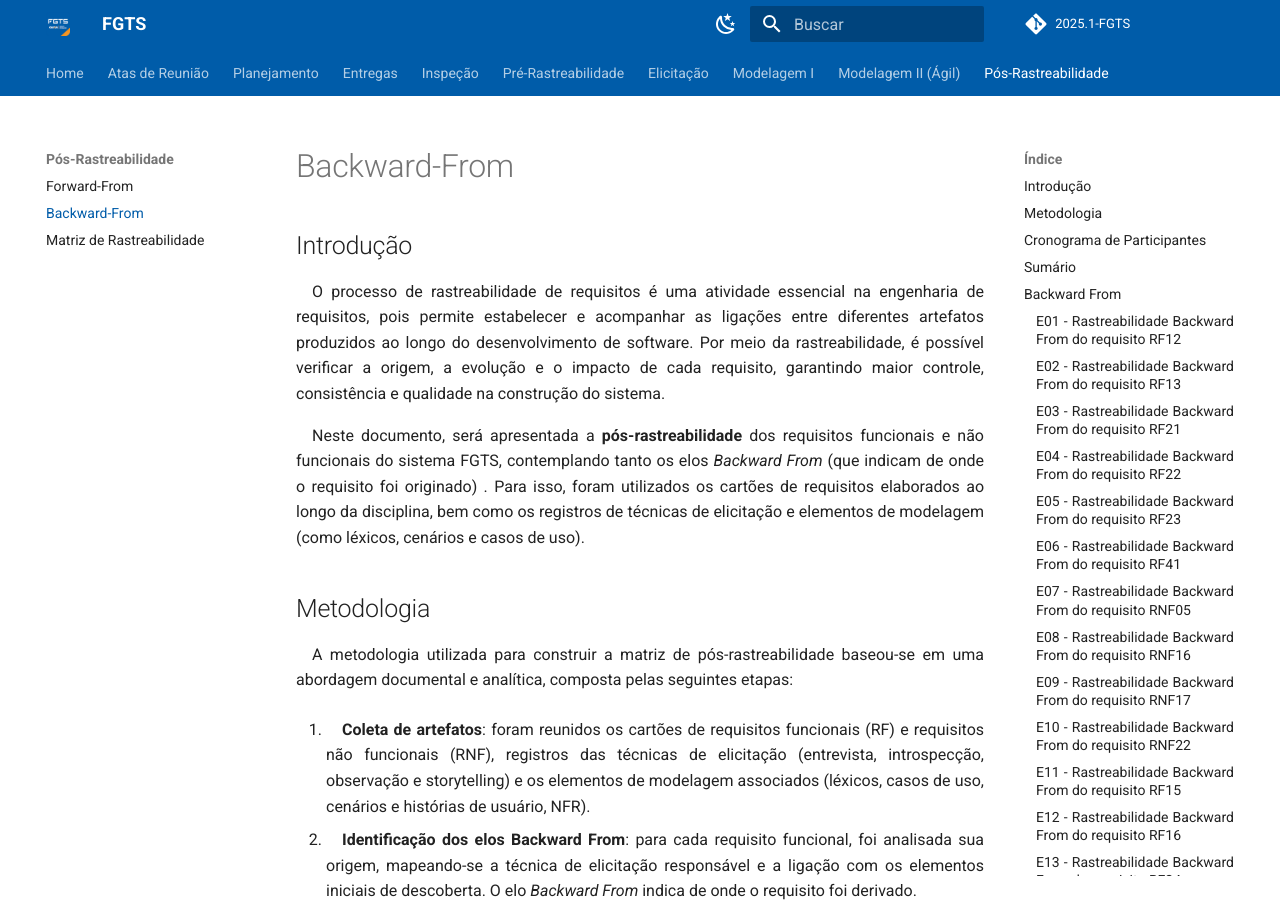
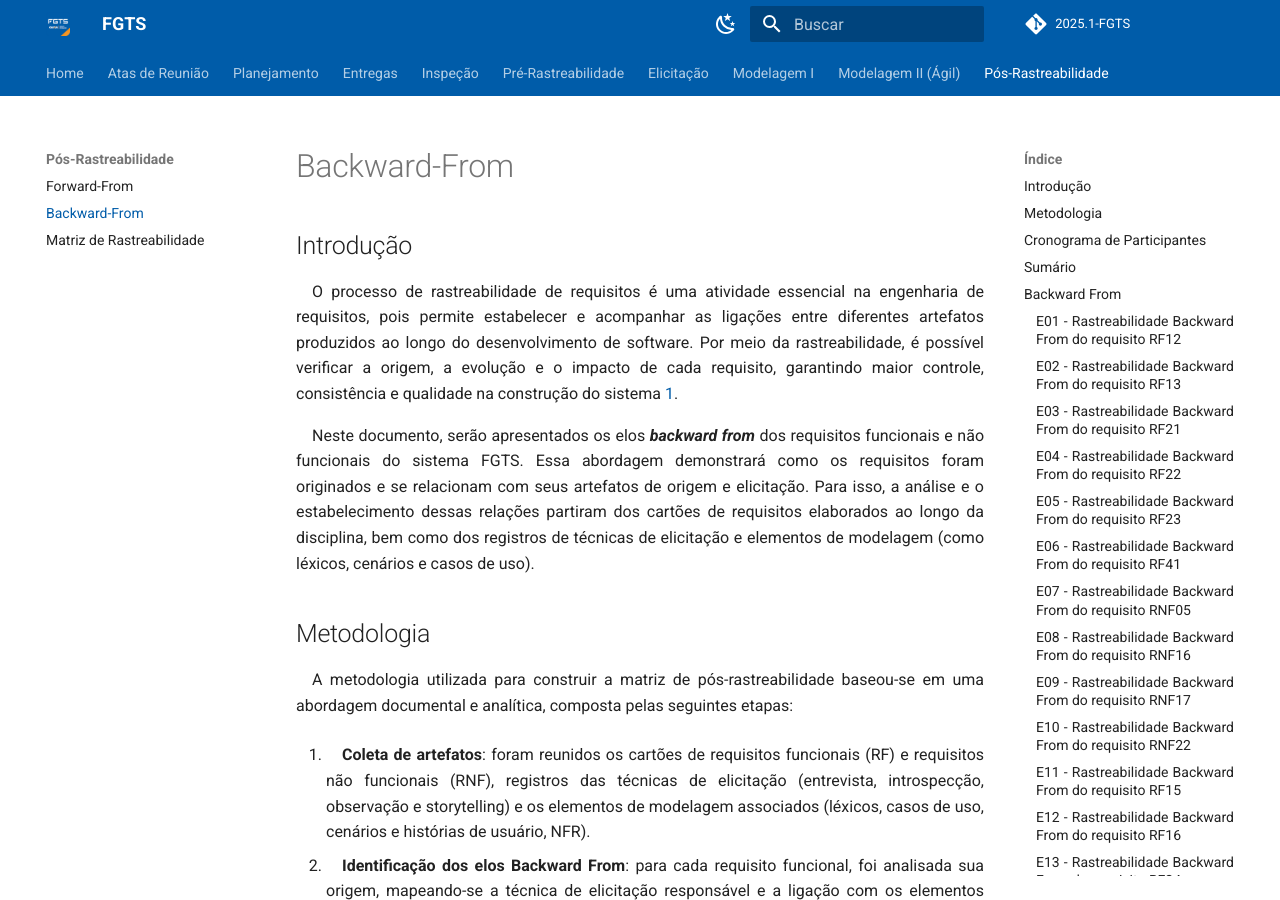
Before and after one commit to eduardodpms/REQ-FGTS, an MkDocs documentation site: the page built from docs/Pos-Rastreabilidade/Backward-From.md, in a window 1280 px wide and 900 px high. Built offline with MkDocs 1.6.1 and Material for MkDocs 9.7.7, drawn with Linux system fonts in a browser that asks for light colours; comment, search, counter and statistics services are not loaded; some of the changed text lies outside the part shown.

Commit message:
update: algumas melhorias visuais e textuais

```diff
--- a/docs/Pos-Rastreabilidade/Backward-From.md
+++ b/docs/Pos-Rastreabilidade/Backward-From.md
@@ -1,8 +1,8 @@
 ## Introdução
 
-O processo de rastreabilidade de requisitos é uma atividade essencial na engenharia de requisitos, pois permite estabelecer e acompanhar as ligações entre diferentes artefatos produzidos ao longo do desenvolvimento de software. Por meio da rastreabilidade, é possível verificar a origem, a evolução e o impacto de cada requisito, garantindo maior controle, consistência e qualidade na construção do sistema.
-
-Neste documento, será apresentada a **pós-rastreabilidade** dos requisitos funcionais e não funcionais do sistema FGTS, contemplando tanto os elos *Backward From* (que indicam de onde o requisito foi originado) . Para isso, foram utilizados os cartões de requisitos elaborados ao longo da disciplina, bem como os registros de técnicas de elicitação e elementos de modelagem (como léxicos, cenários e casos de uso).
+O processo de rastreabilidade de requisitos é uma atividade essencial na engenharia de requisitos, pois permite estabelecer e acompanhar as ligações entre diferentes artefatos produzidos ao longo do desenvolvimento de software. Por meio da rastreabilidade, é possível verificar a origem, a evolução e o impacto de cada requisito, garantindo maior controle, consistência e qualidade na construção do sistema <a href="REF1">1</a>.
+
+Neste documento, serão apresentados os elos ***backward from*** dos requisitos funcionais e não funcionais do sistema FGTS. Essa abordagem demonstrará como os requisitos foram originados e se relacionam com seus artefatos de origem e elicitação. Para isso, a análise e o estabelecimento dessas relações partiram dos cartões de requisitos elaborados ao longo da disciplina, bem como dos registros de técnicas de elicitação e elementos de modelagem (como léxicos, cenários e casos de uso).
 
 
 ## Metodologia
@@ -2065,6 +2065,20 @@ A metodologia utilizada para construir a matriz de pós-rastreabilidade baseou-s
 
 <font size="2"><p style="text-align: center">Fonte: [Victor Pontual](https://github.com/VictorPontual) </p></font>
 
+## Referências Bibliográficas
+
+> <a name="REF1">1. </a>AYÃO, Miriam; LEITE, Julio. Rastreabilidade de Requisitos. PUC-Rio: Departamento de Informática, ISSN 0103-9741, Rio de Janeiro, 2005. Disponível em: https://www-di.inf.puc-rio.br/~julio/rastre.pdf. Acesso em: 08 de jun. de 2025
+
+
+<font size="3"><p style="text-align: center">Figura 1: Foto da referência 1</p></font>
+
+<div align="center">
+  <img src="./../assets/pos-rastreabilidade/referencias/ref1.png" alt="FIGURA 1">
+</div>
+
+<font size="2"><p style="text-align: center">Fonte: [AYÃO, LEITE, 2005](https://www-di.inf.puc-rio.br/~julio/rastre.pdf) </p></font>
+
+
 ##  Histórico de Versão
 
 | Versão | Data       | Descrição                                 | Autor(es)                                     | Revisor(es) |
```
Also changed, not shown: docs/Pos-Rastreabilidade/Forward-From.md (+3 -1 lines), docs/Pos-Rastreabilidade/Matriz-Rastreabilidade.md (+4 -0 lines).
